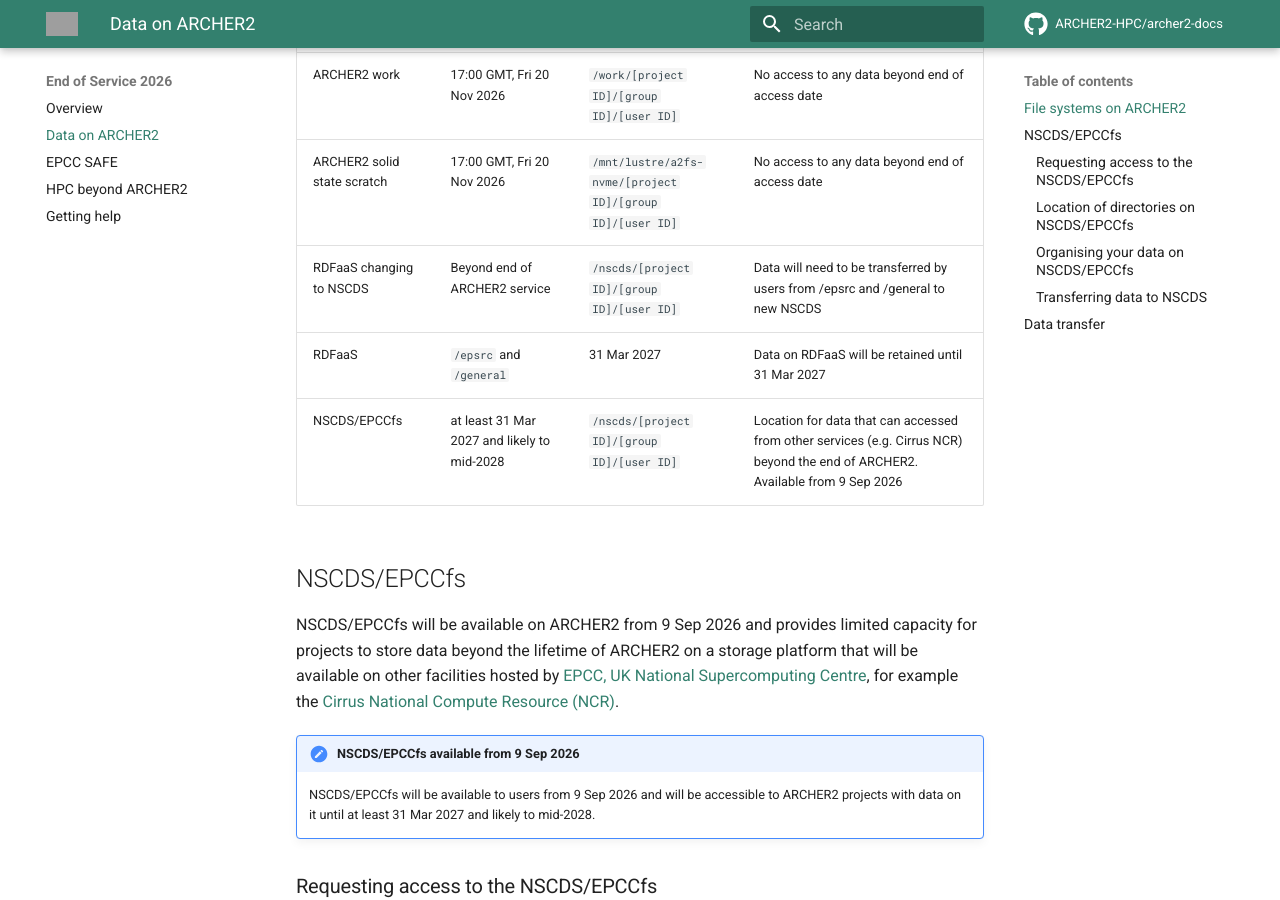
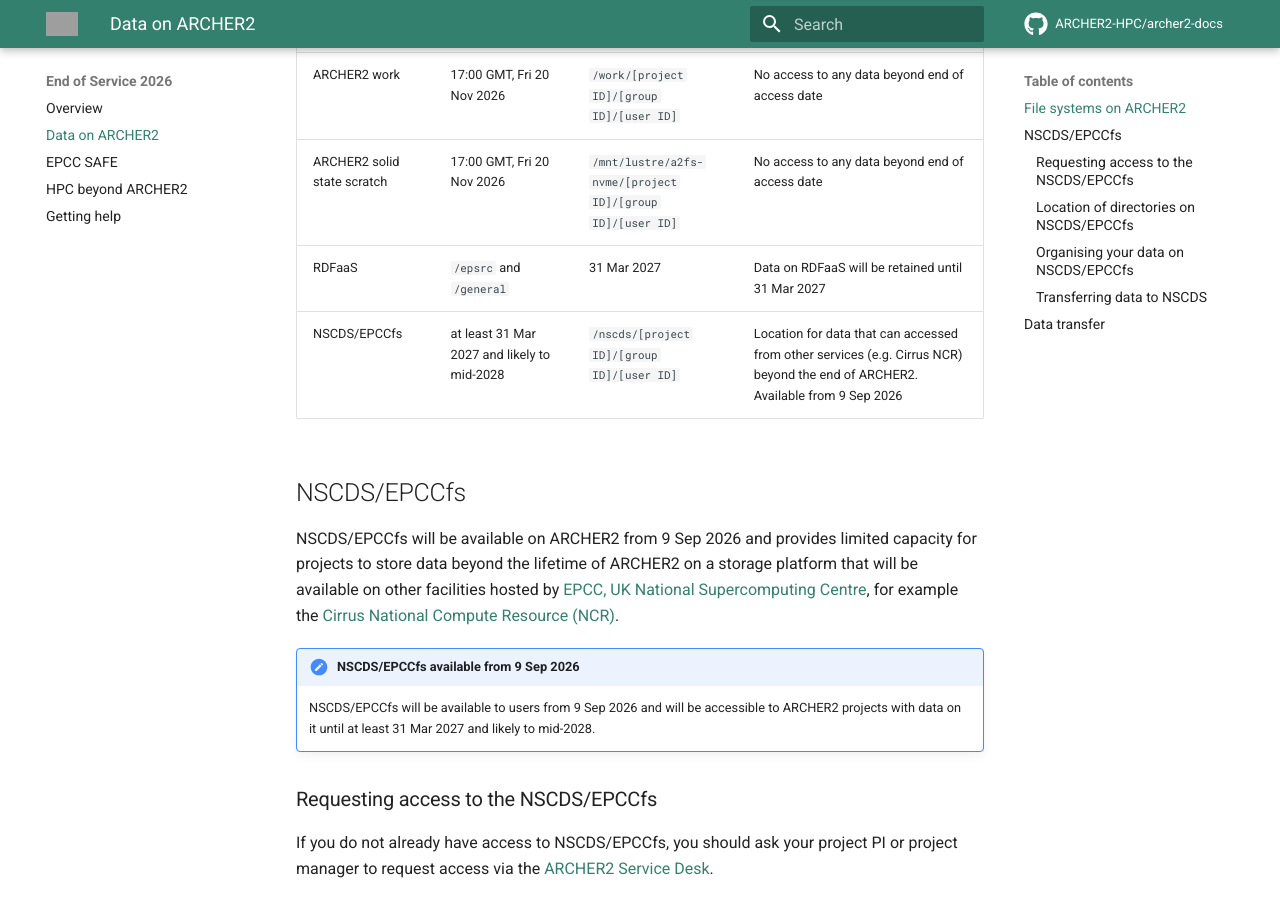
Before and after one commit to ARCHER2-HPC/archer2-docs, an MkDocs documentation site: the page built from docs/end-of-service-2026/data.md, in a window 1280 px wide and 900 px high, scrolled down 893 px. Built offline with MkDocs 1.6.1 and Material for MkDocs 9.7.7, drawn with Linux system fonts in a browser that asks for light colours; comment, search, counter and statistics services are not loaded; grey boxes are pictures that could not be loaded.

Commit message:
Update data.md

```diff
--- a/docs/end-of-service-2026/data.md
+++ b/docs/end-of-service-2026/data.md
@@ -26,7 +26,6 @@
 | ARCHER2 home | 17:00 GMT, Fri 20 Nov 2026 | `/home/[project ID]/[group ID]/[user ID]` | No access to any data beyond end of access date |
 | ARCHER2 work | 17:00 GMT, Fri 20 Nov 2026 | `/work/[project ID]/[group ID]/[user ID]` | No access to any data beyond end of access date |
 | ARCHER2 solid state scratch | 17:00 GMT, Fri 20 Nov 2026 | `/mnt/lustre/a2fs-nvme/[project ID]/[group ID]/[user ID]` | No access to any data beyond end of access date |
-| RDFaaS changing to NSCDS | Beyond end of ARCHER2 service | `/nscds/[project ID]/[group ID]/[user ID]` | Data will need to be transferred by users from /epsrc and /general to new NSCDS |
 | RDFaaS | `/epsrc` and `/general` | 31 Mar 2027 | Data on RDFaaS will be retained until 31 Mar 2027 |
 | NSCDS/EPCCfs | at least 31 Mar 2027 and likely to mid-2028 | `/nscds/[project ID]/[group ID]/[user ID]` | Location for data that can accessed from other services (e.g. Cirrus NCR) beyond the end of ARCHER2. Available from 9 Sep 2026 |
 
```
